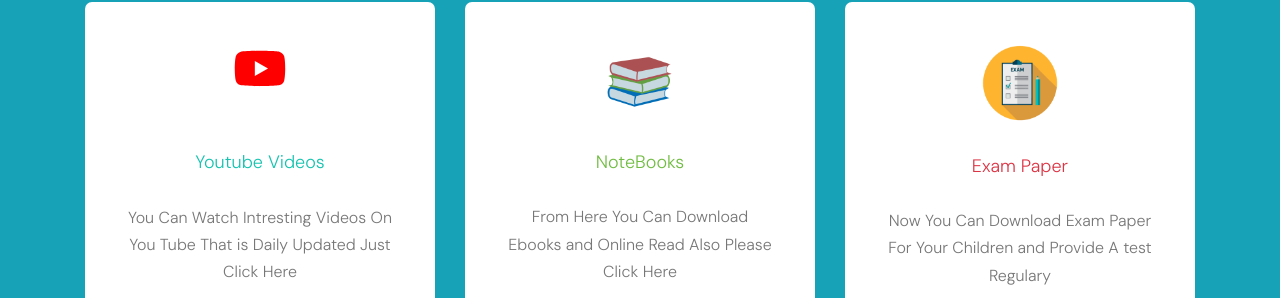
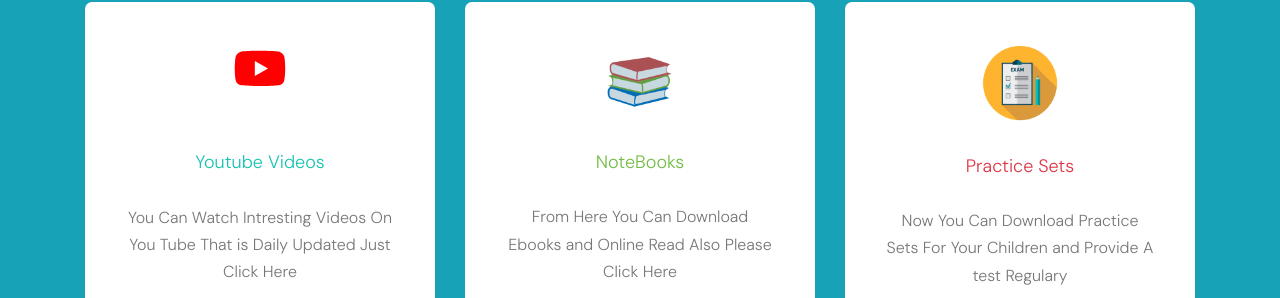
Before and after one commit to padhlokids/padhlokids.github.io, a plain HTML site: page main/index.html in a window 1280 px wide. Shown: the part 2284-2582 px from the top of the page. Drawn offline with Linux system fonts and the light colour scheme; files that its build step writes are made by us from their sources; a web font is replaced by a local one.

Commit message:
Update index.html

```diff
--- a/main/index.html
+++ b/main/index.html
@@ -194,8 +194,8 @@
           <div class="col-lg-4 mb-4 mb-lg-0">
             <div class="package text-center bg-white">
               <span class="img-wrap"><img src="images/exam.png" alt="Image" class="img-fluid"></span>
-              <h3 class="text-danger">Exam Paper</h3>
-              <p>Now You Can Download Exam Paper For Your Children and Provide A test Regulary</p>
+              <h3 class="text-danger">Practice Sets</h3>
+              <p>Now You Can Download Practice Sets For Your Children and Provide A test Regulary</p>
               <p><a href="https://padhlokids.github.io/main/Exam/index.html" class="btn btn-success btn-custom-1 mt-4">Click Here</a></p>
             </div>
           </div>
```
